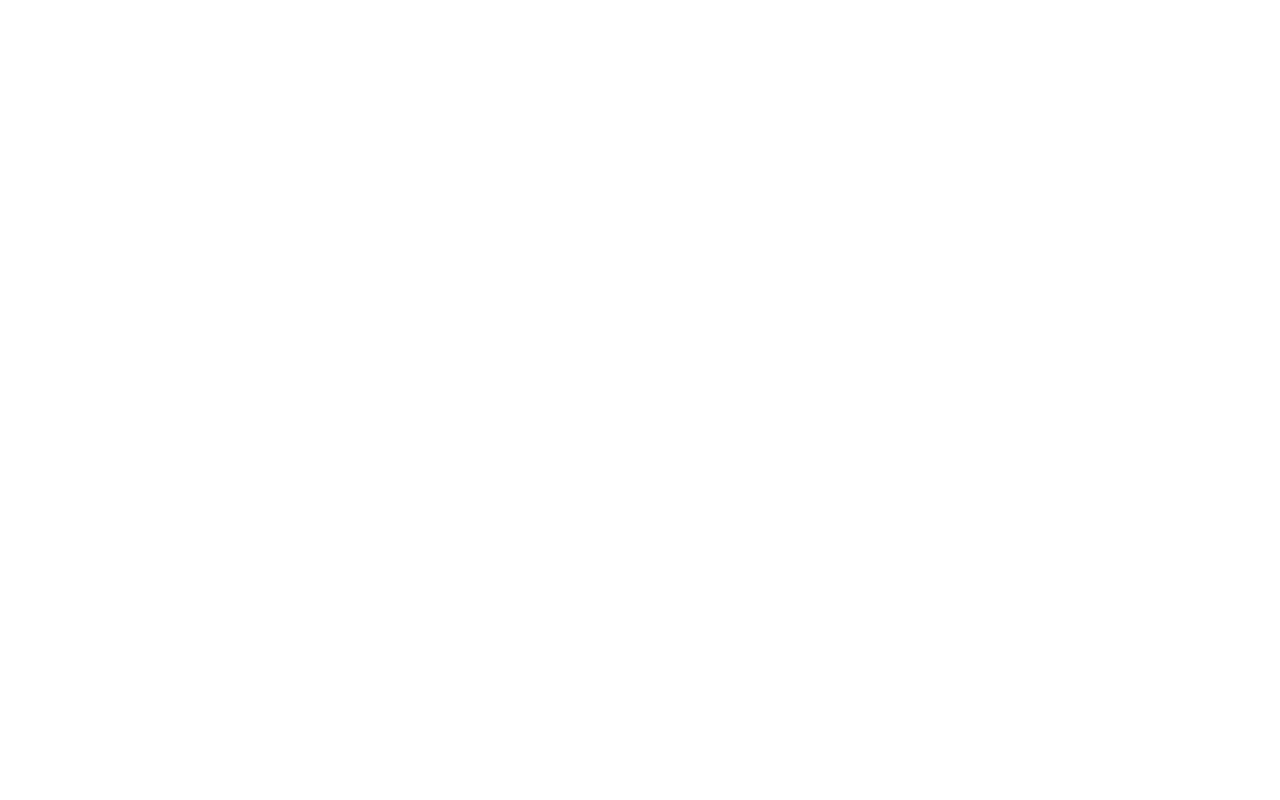
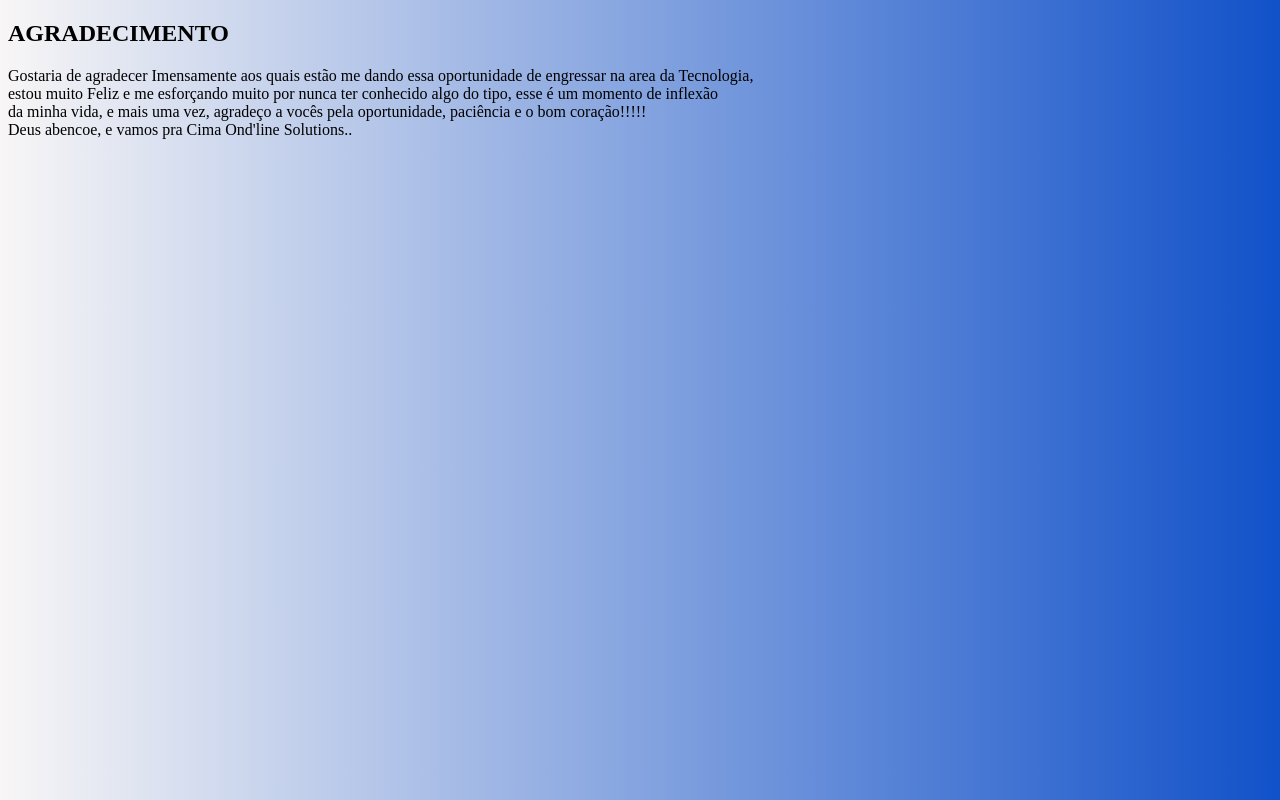
Before and after one commit to ELLISONPEDRO/Apresentacao, a plain HTML site: page index2.html in a window 1280 px wide. Drawn offline with Linux system fonts and the light colour scheme.

Commit message:
Algumas Alterações

```diff
--- a/apresentacao.css
+++ b/apresentacao.css
@@ -76,3 +76,5 @@ div {
     -webkit-transition: all 150ms ease-in-out;
     transition: all 150ms ease-in-out;
   }
+
+  -
--- a/index2.html
+++ b/index2.html
@@ -5,6 +5,29 @@
     <meta http-equiv="X-UA-Compatible" content="IE=edge">
     <meta name="viewport" content="width=device-width, initial-scale=1.0">
     <title>Segunda página</title>
+<div>
+
+<section class="u-clearfix u-grey-80 u-section-2" id="carousel_4a33">
+    <div class="u-align-center u-container-style u-expanded-width u-group u-shape-rectangle u-group-1">
+      <div class="u-container-layout u-container-layout-1">
+        <h1> AGRADECIMENTO</h1>
+        <p class="u-text u-text-2">Gostaria de agradecer Imensamente aos quais estão me dando essa oportunidade de engressar na area da Tecnologia, <br>estou muito Feliz e me esforçando muito por nunca ter conhecido algo do tipo, esse é um momento de inflexão </br> da minha vida, e mais uma vez, agradeço a vocês pela oportunidade, paciência e o bom coração!!!!! </br>Deus abencoe, e vamos pra Cima Ond'line Solutions..
+        </p>
+        <div class="u-expanded-height-md u-expanded-height-sm u-expanded-height-xs u-palette-3-base u-shape u-shape-rectangle u-shape-1"></div>
+        <div class="u-expanded-height-md u-expanded-height-sm u-expanded-height-xs u-palette-3-base u-shape u-shape-rectangle u-shape-2"></div>
+      </div>
+    </div>
+  </section>
+
+  <style>
+  body {
+    background: linear-gradient( to right, rgb(248, 246, 246), rgb(17, 81, 201) );
+
+  } </style>
+
+
+
+</div>
 </head>
 <body>
 
```
Also changed, not shown: index.html (+1 -1 lines).
